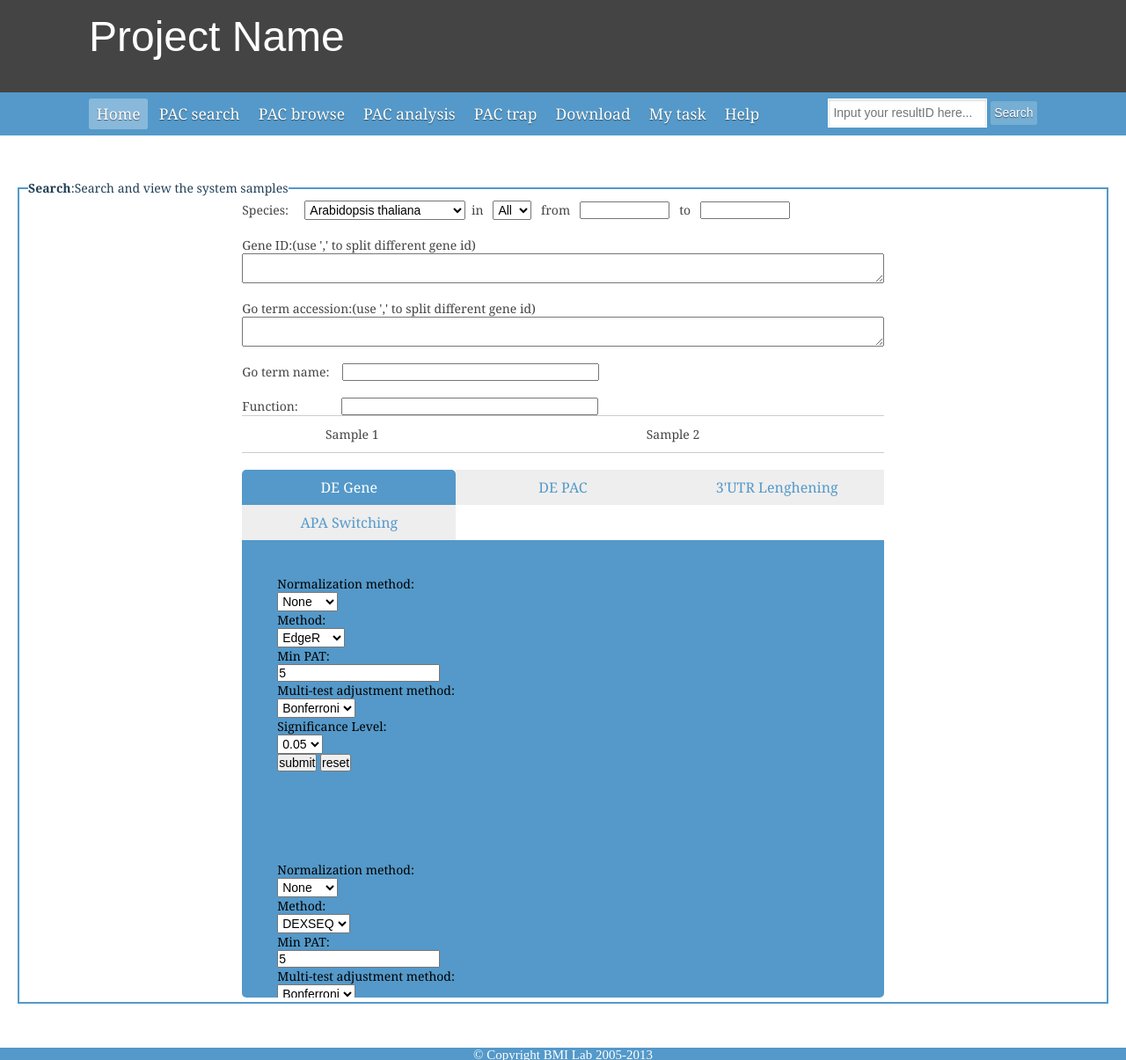
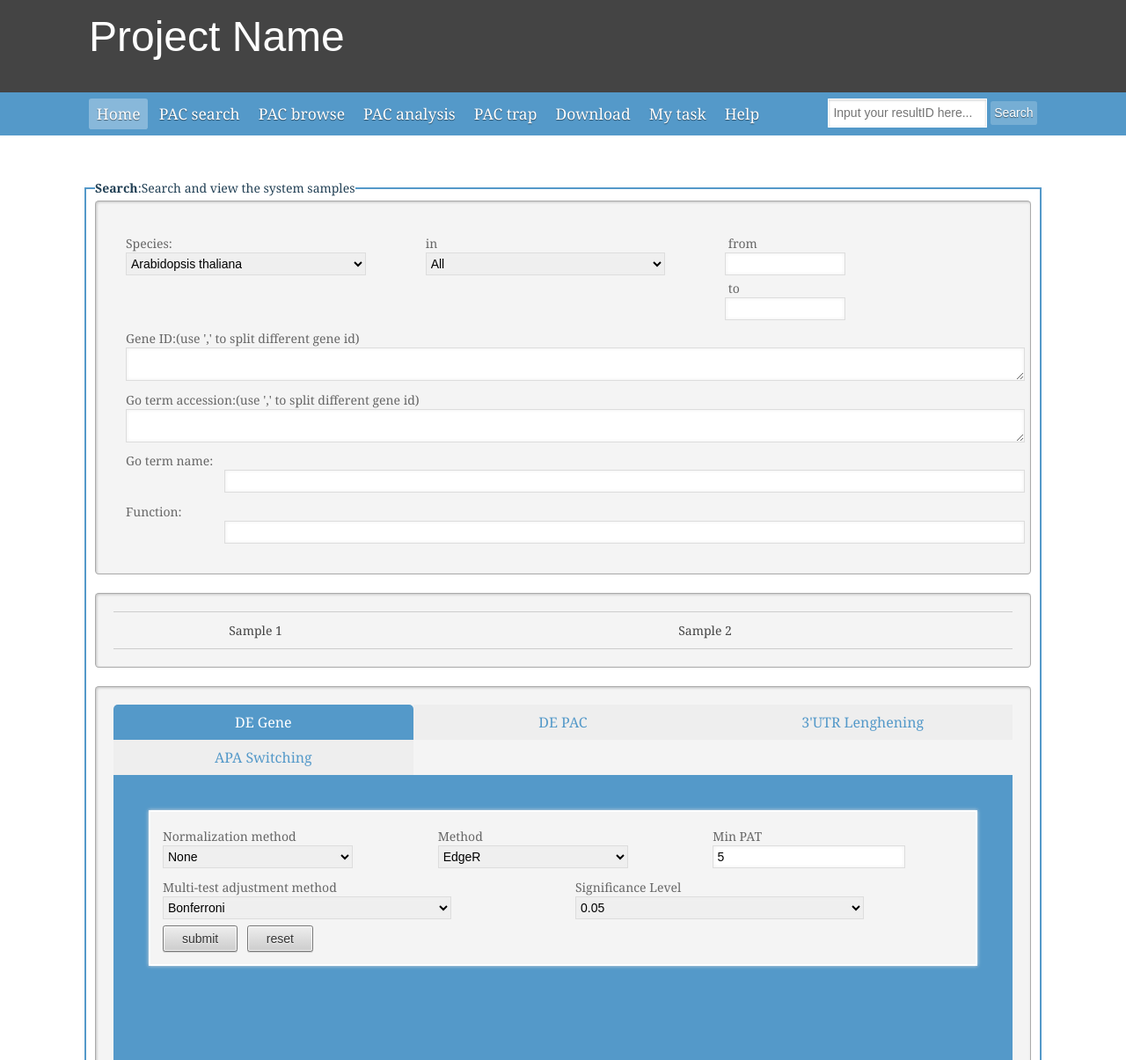
Before and after one commit to zhangyumin/front, a PHP site: page /jbrowse/analysis.php in a window 1280 px wide. Shown: the top 1205 px of the page at 88% size. Run offline with PHP 8.4, Linux system fonts and the light colour scheme; data that the repository does not hold is empty; some libraries are stand-ins or nearby versions.

Commit message:
update analysis.php

```diff
--- a/analysis.php
+++ b/analysis.php
@@ -46,45 +46,75 @@
         <?php
             include"navbar.php";
         ?>
+    <div class="ym-wrapper">
        <fieldset style="margin: 50px auto 50px auto ;width: 95%;">
             <legend>
                 <span class="h3_italic" >
                     <font color="#224055" ><b>Search</b>:Search and view the system samples</font>
                 </span>
             </legend>
-           <div style="width:60%;margin:0 auto;">
+            <div class="ym-grid">
                 <div id="search">
+                    <div class="box info ym-form">
                         <?php
                             if(!isset($_SESSION['file'])){
-                   echo"<label for=\"species\" style=\"margin-right:2%;\">Species:</label>
-                            <select id=\"species\" name=\"species\" style=\"width:25%\" onchange=\"div_option2(this);getchr()\">
+                            echo"<div class=\"ym-grid ym-fbox\">
+                                    <div class=\"ym-g33 ym-gl\">
+                                        <label for=\"species\" style=\"margin-right:2%\">Species:</label>
+                                        <select id=\"species\" name=\"species\" style=\"width:80%\" onchange=\"div_option2(this);getchr()\">
                                              <option value=\"arab\" selected=\"selected\">Arabidopsis thaliana</option>
                                             <option value=\"japonica\">Japonica rice</option>
                                             <option value=\"mtr\">Medicago truncatula</option>
                                             <option value=\"chlamy\">Chlamydomonas reinhardtii (Green alga)</option>
-                             </select>";
-                   echo "<label for=\"chr\" style=\"margin: 0 1%\">in</label>
+                                         </select>
+                                    </div>
+                                         ";
+                            echo "<div class=\"ym-g33 ym-gl\">
+                                    <label for=\"chr\" style=\"margin-right:2%\">in</label>
+                                      <select id=\"chr\" name=\"chr\" style=\"width:80%\">
+                                            <option value=\"all\" selected=\"selected\">All</option>
+                                     </select>
+                                </div>
+                                     ";
+                            }
+                            else{
+                                   echo "<div class=\"ym-grid ym-fbox\">
+                                            <div class=\"ym-g33 ym-gl\">
+                                                <label for=\"chr\" style=\"margin: 0 1%\">in</label>
                                                 <select id=\"chr\" name=\"chr\" style=\"width:6%\">
                                                       <option value=\"all\" selected=\"selected\">All</option>
-                             </select>";
-                   }
-                   else{
-                           echo "<label for=\"chr\" style=\"margin: 0 1%\">in</label>
-                                    <select id=\"chr\" name=\"chr\" style=\"width:6%\">
-                                          <option value=\"all\" selected=\"selected\">All</option>
-                                   </select>";
+                                                </select>
+                                            </div>
+                                            ";
                            }
                         ?>
+                        <div class="ym-g33 ym-gl">
                             <label for="start" style="margin:0 1%;"> from</label>
-                        <input type="text" name="start" style="width:14%">
+                            <input type="text" name="start" style="width:40%">
                             <label for="end" style="margin:0 1%;"> to</label>
-                        <input type="text" name="end"style="width:14%"><br>
-<!--                        &nbsp;for
-                        <input type="text" name="keyword" style="width:20%;">-->
-                        <br><label for="gene_id">Gene ID:(use ',' to split different gene id)</label><br><textarea style="width:100%" name="gene_id"></textarea><br>
-                        <br><label for="go_accession">Go term accession:(use ',' to split different gene id)</label><br><textarea style="width:100%" name='go_accession'></textarea><br>
-                        <br><label for="go_name" style="padding-right:2%;">Go term name:</label><input type='text' name='go_name' style="width: 40%"/><br>
-                        <br><label for="function" style="padding-right:6.7%;">Function:</label><input type='text' name='function' style="width:40%;"/><br>
+                            <input type="text" name="end"style="width:40%">
+                        </div>
+                    </div>
+                    <div class="ym-grid ym-fbox">
+                        <label for="gene_id">Gene ID:(use ',' to split different gene id)</label>
+                        <textarea style="width:100%" name="gene_id"></textarea>
+                    </div>
+                    <div class="ym-grid ym-fbox">
+                        <label for="go_accession">Go term accession:(use ',' to split different gene id)</label>
+                        <textarea style="width:100%" name='go_accession'></textarea>
+                    </div>
+                    <div class="ym-grid ym-fbox">
+                        <label for="go_name" >Go term name:</label>
+                        <input type='text' name='go_name' class="ym-gr" style="width:89%;"/>
+                    </div>
+                    <div class="ym-grid ym-fbox">
+                        <label for="function">Function:</label>
+                        <input type='text' name='function' class="ym-gr" style="width:89%;"/><br>
+                    </div>
+                </div>
+            </div>
+            <div class="ym-grid">
+                <div class="box info">
                     <table id="samples" style="width:100%;">
                         <tbody>
                             <tr>
@@ -221,6 +251,9 @@
                         </tbody>
                     </table>
                 </div>
+            </div>
+            <div class="ym-grid" >
+                <div class="box info">
                     <div class="wrap">
                         <div class="tabs">
                             <a href="#" hidefocus="true" class="active">DE Gene</a>
@@ -232,86 +265,136 @@
                             <div class="swiper-wrapper">
                             <div class="swiper-slide">
                                 <div class="content-slide">
-                                        <form id="degene" method="post" action="./aftertreatment.php?method=degene">
-                                            <span class='slidebar-content'>Normalization method:</span><br>
+                                    <form id="degene" method="post" class="ym-form" action="./aftertreatment.php?method=degene">
+                                        <div class="ym-grid ym-fbox">
+                                            <div class="ym-g33 ym-gl">
+                                                <div class="ym-gbox-left">
+                                                    <label for="nor_method">Normalization method</label>
                                                     <select name="nor_method" id="nor_method">
                                                           <option value='none' selected="true">None</option>
                                                           <option value='TPM'>TPM</option>
                                                           <option value='DESeq'>DESeq</option>
                                                           <option value='EdgeR'>EdgeR</option>
-                                            </select><br>
-                                            <span class='slidebar-content'>Method:</span><br>
+                                                    </select>
+                                                </div>
+                                            </div>
+                                            <div class="ym-g33 ym-gl">
+                                                <div class="ym-gbox-left">
+                                                    <label for="method">Method</label>
                                                     <select name="method">
                                                         <option value='EdgeR'>EdgeR</option>
                                                         <option value='DESeq'>DESeq</option>
                                                         <option value='DESeq2'>DESeq2</option>
-                                              </select><br>
-                                            <span class='slidebar-content'>Min PAT:</span><br><input type='text' name='min_pat' value='5'/><br>
-                                            <span class='slidebar-content'>Multi-test adjustment method:</span><br>
+                                                    </select>
+                                                </div>
+                                            </div>
+                                            <div class="ym-g33 ym-gl">
+                                                <label for="min_pat">Min PAT</label>
+                                                <input type='text' name='min_pat' value='5'/>
+                                            </div>
+                                        </div>
+                                            <div class="ym-grid ym-fbox">
+                                                <div class="ym-g50 ym-gl">
+                                                    <label for="multi_test">Multi-test adjustment method</label>
                                                     <select name="multi_test">
                                                         <option value='Bonferroni' selected="true">Bonferroni</option>
                                                         <option value='Not'>Not adjust</option>
-                                              </select><br>
-                                            <span class='slidebar-content'>Significance Level:</span><br>
+                                                   </select>
+                                                </div>
+                                                <div class="ym-g50 ym-gl">
+                                                    <label for="sig">Significance Level</label>
                                                     <select name="sig">
                                                         <option value='0.01'>0.01</option>
                                                         <option value='0.05' selected="true">0.05</option>
                                                         <option value='0.1'>0.1</option>
-                                              </select><br>
+                                                   </select>
+                                                </div>
+                                            </div>
+                                            <div class="ym-grid ym-fbox">
                                                 <button onclick="degene()">submit</button>
                                                 <button type="reset">reset</button>
+                                            </div>
                                     </form>
                               </div>
                             </div>
                             <div class="swiper-slide">
                                 <div class="content-slide">
-                                        <form id="depac" method="post" action="./aftertreatment.php?method=depac">
-                                            <span class='slidebar-content'>Normalization method:</span><br>
+                                    <form id="depac" method="post" class="ym-form" action="./aftertreatment.php?method=depac">
+                                        <div class="ym-grid ym-fbox">
+                                            <div class="ym-g33 ym-gl">
+                                                <div class="ym-gbox-left">
+                                                    <label for="depac_normethod">Normalization method</label>
                                                     <select name="depac_normethod" id="depac_normethod">
                                                             <option value='none' selected="true">None</option>
                                                             <option value='TPM'>TPM</option>
                                                             <option value='DESeq'>DESeq</option>
                                                             <option value='EdgeR'>EdgeR</option>
-                                            </select><br>
-                                            <span class='slidebar-content'>Method:</span><br>
+                                                    </select>
+                                                </div>
+                                            </div>
+                                            <div class="ym-g33 ym-gl">
+                                                <div class="ym-gbox-left">
+                                                    <label for="method">Method</label>
                                                     <select name="method">
                                                             <option value='DEXSEQ'>DEXSEQ</option>
-                                            </select><br>
-                                            <span class='slidebar-content'>Min PAT:</span><br><input type='text' name='depacmin_pat' value='5'/><br>
-                                            <span class='slidebar-content'>Multi-test adjustment method:</span><br>
+                                                    </select>
+                                                </div>
+                                            </div>
+                                            <div class="ym-g33 ym-gl">
+                                                <label for="depacmin_pat">Min PAT</label>
+                                                <input type='text' name='depacmin_pat' value='5'/>
+                                            </div>
+                                        </div>
+                                        <div class="ym-grid ym-fbox">
+                                            <div class="ym-g50 ym-gl">
+                                                <label for="multi_test">Multi-test adjustment method</label>
                                                 <select name="multi_test">
                                                     <option value='Bonferroni' selected="true">Bonferroni</option>
                                                     <option value='Not'>Not adjust</option>
-                                              </select><br>
-                                            <span class='slidebar-content'>Significance Level:</span><br>
+                                                </select>
+                                            </div>
+                                            <div class="ym-g50 ym-gl">
+                                                <label for="sig">Significance Level</label>
                                                 <select name="sig">
                                                     <option value='0.01'>0.01</option>
                                                     <option value='0.05' selected="true">0.05</option>
                                                     <option value='0.1'>0.1</option>
-                                              </select><br>
+                                                </select>
+                                            </div>
+                                        </div>
+                                        <div class="ym-grid ym-fbox">
                                             <button onclick="depac()">submit</button>
                                             <button type="reset">reset</button>
+                                        </div>
                                     </form>
                                 </div>
                               </div>
                             <div class="swiper-slide">
                                 <div class="content-slide">
-                                            <form id="only3utr-form" method="post" action="./aftertreatment.php?method=only3utr">
-                                                <span class='slidebar-content'>Min PAT:</span><br>
-                                                <input type='text' value='5' name="sgminpat"/><br>
-                                                <span class='slidebar-content'>Multi-test adjustment method:</span><br>
+                                        <form id="only3utr-form" class="ym-form" method="post" action="./aftertreatment.php?method=only3utr">
+                                            <div class="ym-grid ym-fbox">
+                                                <label for="sgminpat">Min PAT</label>
+                                                <input type='text' value='5' name="sgminpat"/>
+                                            </div>
+                                            <div class="ym-grid ym-fbox">
+                                                <label for="">Multi-test adjustment method</label>
                                                 <select>
                                                     <option checked='true' value='bonferroni' />Bonferroni
                                                     <option value='notadjust'/>Not adjust
-                                                </select><br>
-                                                <span class='slidebar-content'>Significance Level:</span><br>
+                                                </select>
+                                            </div>
+                                            <div class="ym-grid ym-fbox">
+                                                <label for="sig">Significance Level</label>
                                                 <select name="sig">
                                                     <option value="0.01"/>0.01
                                                     <option checked='true' value="0.05"/>0.05
                                                     <option value="0.1"/>0.1
-                                                </select><br>
+                                                </select>
+                                            </div>
+                                            <div class="ym-grid ym-fbox">
                                                 <button onclick="only3utr()">submit</button>
                                                 <button type="reset">reset</button>
+                                            </div>
                                         </form>
 
                                     <script>
@@ -455,28 +538,46 @@
                             </div>
                             <div class="swiper-slide">
                                 <div class="content-slide">
-                                        <form id="none3utr-form" method="post" action="./aftertreatment.php?method=none3utr">
-                                            <span class='slidebar-content'>Normalization method:</span><br>
+                                    <form id="none3utr-form" method="post" class="ym-form" action="./aftertreatment.php?method=none3utr">
+                                        <div class="ym-grid ym-fbox">
+                                            <label for="sgnm">Normalization method</label>
                                             <select id="sgnm">
                                                 <option value="none" checked="true"/>None
                                                 <option value="TPM"/>None
                                                 <option value="DESeq"/>None
-                                            </select><br>
-                                             <span class='slidebar-content'>Distance(nt):</span><br>
-                                            <input type="text" value="50" name="minpat2"/><br>
-                                            <span class='slidebar-content'>Using top two PACs:</span>
-                                            <input type="checkbox" checked="true" name="uttp"/><br>
-                                            <span class='slidebar-content'>Min PAT of one PAC:</span><br>
-                                            <input type="text" value="5"name="minpat3"/><br>
-                                            <span class='slidebar-content'>Min total PAT of one PAC in both samples:</span><br>
-                                            <input type="text" value="10" name="minpat4"/><br>
-                                            <span class='slidebar-content'>Min difference of PAC between the two PAC:</span><br>
-                                            <input type="text" value="5" name="minpat5"/><br>
-                                             <span class='slidebar-content'>Min fold change of two PAC in at least one sample:</span><br>
-                                             <input type="text" value="2" name="minpat6"/><br>
+                                            </select>
+                                        </div>
+                                        <div class="ym-grid ym-fbox">
+                                            <label for="minpat2">Distance(nt)</label>
+                                            <input type="text" value="50" name="minpat2"/>
+                                        </div>
+                                        <div class="ym-grid ym-fbox">
+                                            <label for="uttp">Using top two PACs</label>
+                                            <input type="checkbox" checked="true" name="uttp"/>
+                                        </div>
+                                        <div class="ym-grid ym-fbox">
+                                            <label for="minpat3">Min PAT of one PAC</label>
+                                            <input type="text" value="5"name="minpat3"/>
+                                        </div>
+                                        <div class="ym-grid ym-fbox">
+                                            <label for="minpat4">Min total PAT of one PAC in both samples</label>
+                                            <input type="text" value="10" name="minpat4"/>
+                                        </div>
+                                        <div class="ym-grid ym-fbox">
+                                            <label for="minpat5">Min difference of PAC between the two PAC</label>
+                                            <input type="text" value="5" name="minpat5"/>
+                                        </div>
+                                        <div class="ym-grid ym-fbox">
+                                            <label for="minpat6">Min fold change of two PAC in at least one sample</label>
+                                            <input type="text" value="2" name="minpat6"/>
+                                        </div>
+                                        <div class="ym-grid ym-fbox">
                                             <button onclick="none3utr()">submit</button>
                                             <button type="reset">reset</button>
+                                        </div>
                                     </form>
+                                </div>
+                            </div>
                           </div>
                        </div>
                     </div>
@@ -500,16 +601,8 @@
                   e.preventDefault()
                 })
             </script>
-                    </form>
+        </fieldset>
     </div>
-
-<!--           <div class="tips" style="font-size: 10px;">
-               Dataset description: detailed description on the searching dataset can be referred by unfolding more description in the dataset table.
-               <br>
-               Tips for searching: search using a ID, gene name, symbols or description variable in publications and databases.
-
-           </div>-->
-        </fieldset>
         <div class="bottom">
         <?php
             include"footer.php";
```
Lines whose indentation alone changed are shown as unchanged.
